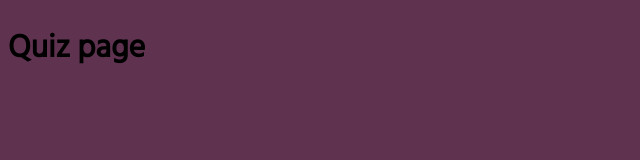
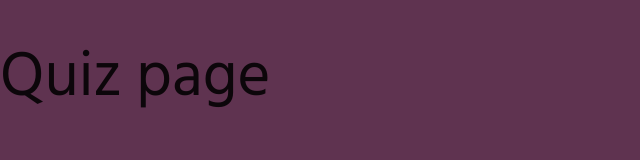
Before and after one commit to saferTogether/saferTogether, a plain HTML site: page public/index.html in a window 1280 px wide. Shown: the whole page, without its empty margins (0-640 px from the left). Drawn offline with nearby package versions, Linux system fonts and the light colour scheme; files that its build step writes are made by us from their sources.

Commit message:
add materializecss

```diff
--- a/public/index.html
+++ b/public/index.html
@@ -5,6 +5,7 @@
     <title>Safter together</title>
     <link rel="stylesheet" href="./css/style.css" media="screen" title="no title">
     <link href="https://fonts.googleapis.com/css?family=Hind+Siliguri" rel="stylesheet">
+    <link rel="stylesheet" href="https://cdnjs.cloudflare.com/ajax/libs/materialize/0.97.7/css/materialize.min.css">
   </head>
   <body>
     <h1>Quiz page</h1>
```
Also changed, not shown: public/landing.html (+1 -0 lines), public/result.html (+1 -0 lines).
